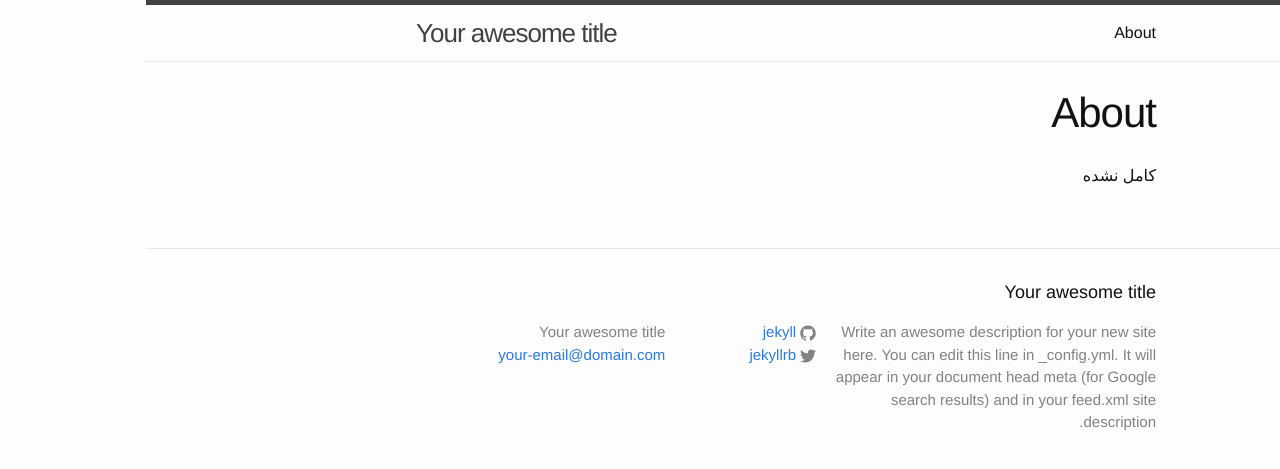
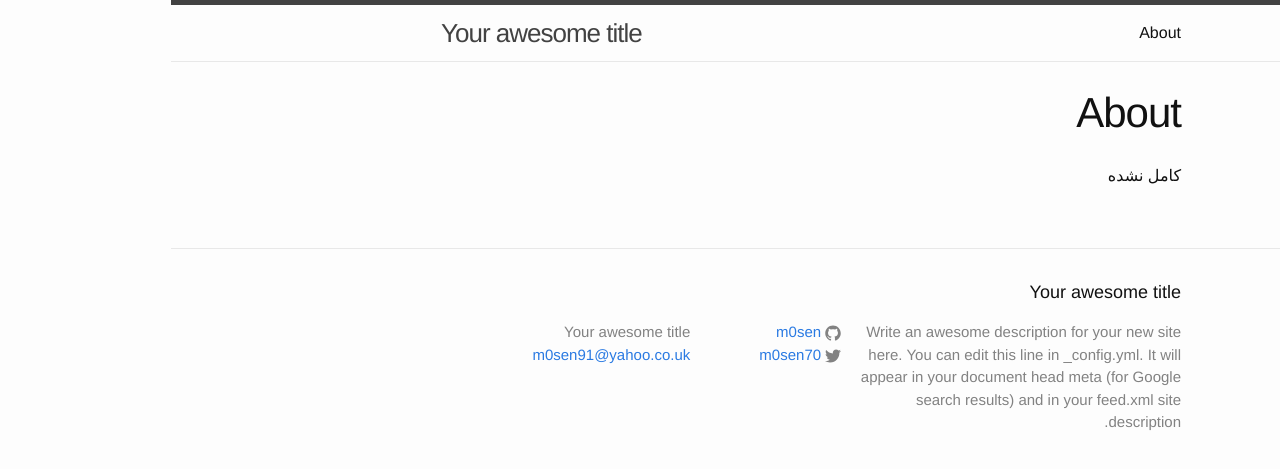
Before and after one commit to m0sen/m0sen.github.io, a Jekyll site: the page built from about.md, in a window 1280 px wide. Shown: the top 469 px of the page. Built offline with Jekyll 4.4.1, drawn with Linux system fonts in a browser that asks for light colours; a script that is not in the unit is left out.

Commit message:
Update _config.yml

```diff
--- a/_config.yml
+++ b/_config.yml
@@ -7,15 +7,15 @@
 
 # Site settings
 title: Your awesome title
-email: your-email@domain.com
+email: m0sen91@yahoo.co.uk
 description: > # this means to ignore newlines until "baseurl:"
   Write an awesome description for your new site here. You can edit this
   line in _config.yml. It will appear in your document head meta (for
   Google search results) and in your feed.xml site description.
 baseurl: "" # the subpath of your site, e.g. /blog
-url: "http://yourdomain.com" # the base hostname & protocol for your site
-twitter_username: jekyllrb
-github_username:  jekyll
+url: "http://p30games.ir" # the base hostname & protocol for your site
+twitter_username: m0sen70
+github_username:  m0sen
 
 # Build settings
 markdown: kramdown
```
